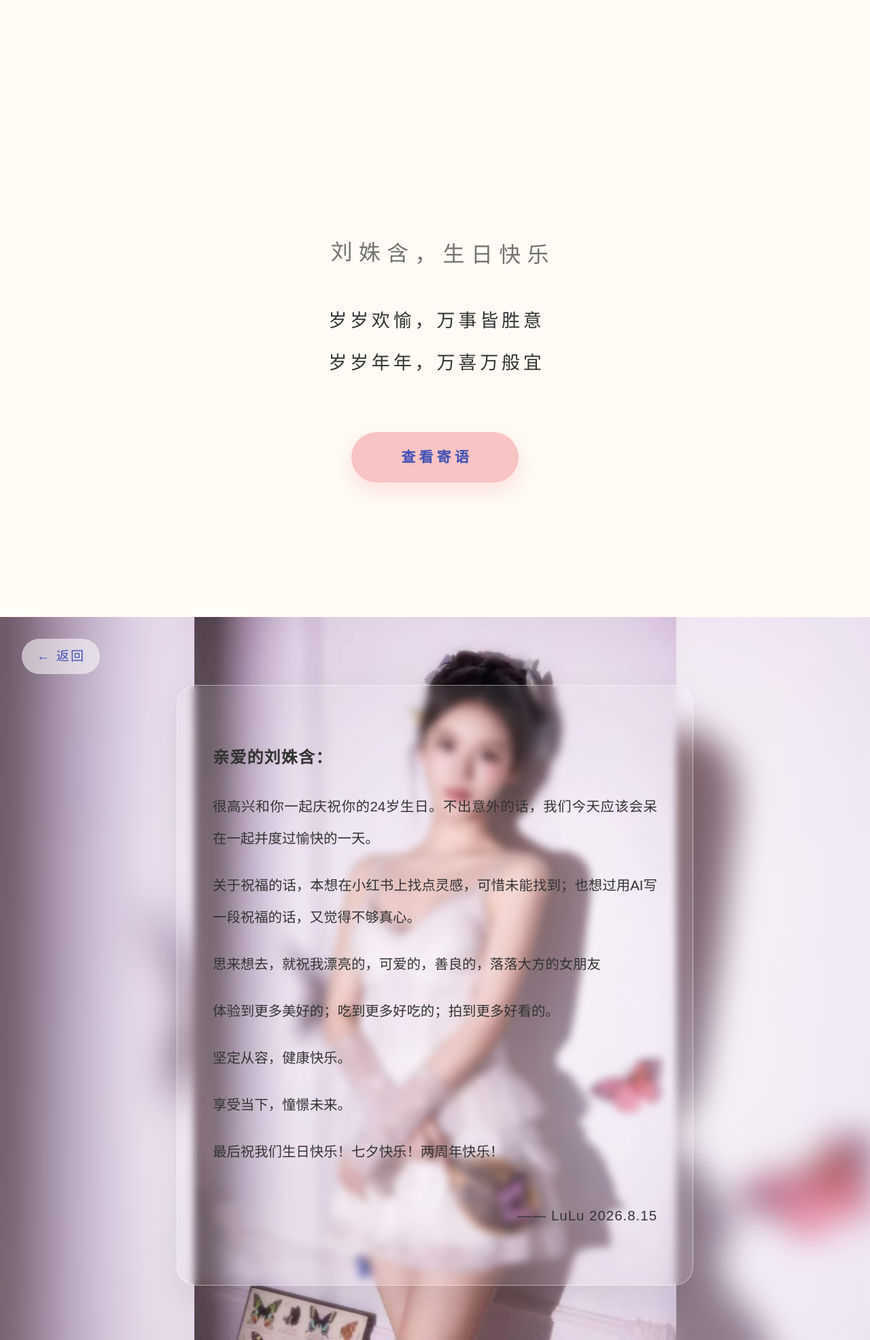
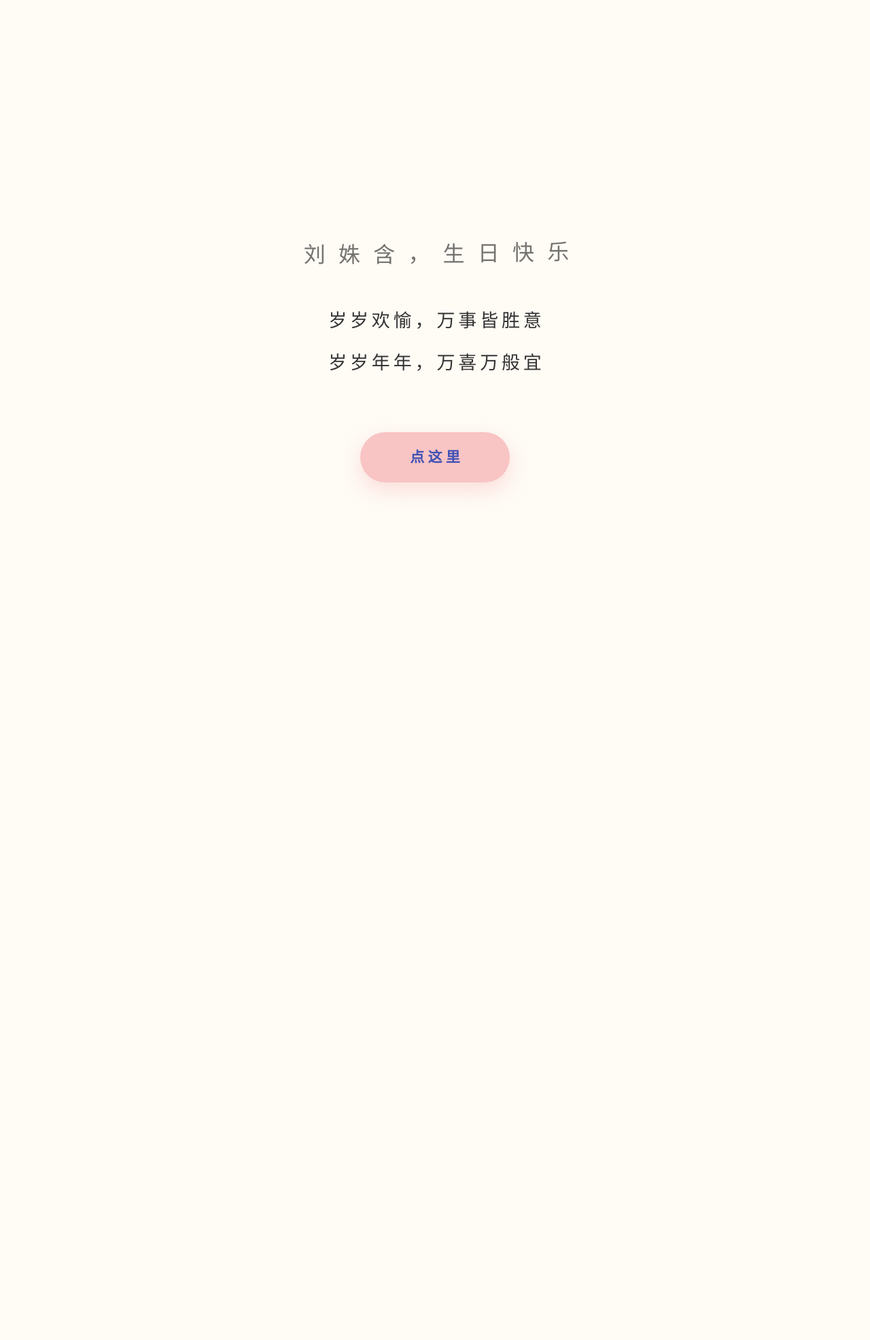
Before and after one commit to lixun1234/lixun1234.github.io, an MkDocs documentation site: the page built from docs/index.md, in a window 1280 px wide. Shown: the whole page at 68% size. Built offline with MkDocs 1.6.1 and Material for MkDocs 9.7.7, drawn with Linux system fonts in a browser that asks for light colours; after the commit the page ends 908 px from its top, so only the background shows below that; some of the changed lines change nothing that is shown.

Commit message:
feat: 换页淡入淡出动画，打字机字距全程一致消除卡顿，背景图单层显示

```diff
--- a/docs/index.md
+++ b/docs/index.md
@@ -18,7 +18,7 @@
   <p class="home-sub sub-2">岁岁年年，万喜万般宜</p>
 
   <!-- 按钮：点击后平滑滚动到下方寄语模块 -->
-  <a class="home-enter" href="#message">查看寄语</a>
+  <a class="home-enter" href="#message">点这里</a>
 
 </div>
 
--- a/docs/javascripts/home.js
+++ b/docs/javascripts/home.js
@@ -1,103 +1,102 @@
 (function () {
   "use strict";
 
-  var DURATION = 700;
-
   /* ============================================================
      打字机效果：主文案逐字显现 + 粉色光标
+     所有字从一开始就占据最终位置（字间距全程不变，无卡顿），
+     由 JS 逐个显示；打字完成后每个字依次延迟进入缓慢循环跳动
      ============================================================ */
   var titleEl = document.getElementById("home-title");
   if (titleEl) {
     var fullText = titleEl.textContent.replace(/\s+/g, "");
+    var chars = fullText.split("");
     var caret = document.createElement("span");
     caret.className = "caret";
-    var typed = 0;
+
+    /* 字间距改由 .jump-char 的 margin 控制，关闭父级 letter-spacing
+       （CSS 中保留 letter-spacing 作为无 JS 时的兜底） */
+    titleEl.style.letterSpacing = "0";
     titleEl.textContent = "";
 
-    /* 打字完成后：每个字包成 span，依次延迟触发缓慢循环跳动（波浪效果） */
-    function animateJump() {
-      var chars = fullText.split("");
-      titleEl.textContent = "";
+    var spans = [];
     for (var i = 0; i < chars.length; i++) {
       var s = document.createElement("span");
       s.className = "jump-char";
       s.style.animationDelay = i * 90 + "ms";
       s.textContent = chars[i];
       titleEl.appendChild(s);
+      spans.push(s);
     }
     titleEl.appendChild(caret);
+
+    /* 逐个显示：光标跟随在当前字之后（spans 提前占位，字距不变） */
+    var typed = 0;
+    var timer = setInterval(function () {
+      if (typed < spans.length) {
+        spans[typed].style.visibility = "visible";
+        titleEl.insertBefore(caret, spans[typed + 1] || null);
+        typed += 1;
+      } else {
+        clearInterval(timer);
         titleEl.classList.add("jump");
-    }
-
-    var timer = setInterval(function () {
-      typed += 1;
-      titleEl.textContent = fullText.slice(0, typed);
-      titleEl.appendChild(caret);
-      if (typed >= fullText.length) {
-        clearInterval(timer);
-        animateJump();
       }
     }, 320);
   }
 
   /* ============================================================
-     柔和缓动滚动（约 0.7s，三次缓动）
+     页面切换：主页 / 寄语 仅通过按钮互相切换（带淡出淡入动画）
      ============================================================ */
-  function smoothScrollTo(targetY) {
-    var startY = window.pageYOffset || document.documentElement.scrollTop;
-    var diff = targetY - startY;
-    var start = null;
+  var FADE_MS = 450;
+  var homeEl = document.getElementById("home");
+  var msgEl = document.getElementById("message");
+  var card = document.querySelector(".msg-card");
 
-    function step(ts) {
-      if (start === null) start = ts;
-      var p = Math.min((ts - start) / DURATION, 1);
-      var ease =
-        p < 0.5
-          ? 4 * p * p * p
-          : 1 - Math.pow(-2 * p + 2, 3) / 2;
-      window.scrollTo(0, startY + diff * ease);
-      if (p < 1) requestAnimationFrame(step);
+  function fadeOut(el, done) {
+    el.classList.remove("page-fade-in");
+    el.classList.add("page-fade-out");
+    setTimeout(done, FADE_MS);
   }
 
-    requestAnimationFrame(step);
+  function fadeIn(el) {
+    el.classList.remove("page-fade-out");
+    void el.offsetWidth;
+    el.classList.add("page-fade-in");
   }
 
-  function bindScroll(selector) {
-    var links = document.querySelectorAll(selector);
-    for (var i = 0; i < links.length; i++) {
-      links[i].addEventListener("click", function (e) {
-        var href = this.getAttribute("href");
-        var target = document.querySelector(href);
-        if (!target) return;
-        e.preventDefault();
-        smoothScrollTo(target.getBoundingClientRect().top + window.pageYOffset);
+  function showMessage() {
+    fadeOut(homeEl, function () {
+      homeEl.style.display = "none";
+      msgEl.style.display = "flex";
+      fadeIn(msgEl);
+      if (card) {
+        card.classList.remove("in-view");
+        void card.offsetWidth;
+        card.classList.add("in-view");
+      }
     });
   }
+
+  function showHome() {
+    fadeOut(msgEl, function () {
+      msgEl.style.display = "none";
+      homeEl.style.display = "flex";
+      fadeIn(homeEl);
+    });
   }
 
-  bindScroll(".home-enter");
-  bindScroll(".msg-back");
+  var enterBtn = document.querySelector(".home-enter");
+  if (enterBtn) {
+    enterBtn.addEventListener("click", function (e) {
+      e.preventDefault();
+      showMessage();
+    });
+  }
 
-  /* ============================================================
-     寄语卡片：滚动进入视口时柔和淡入上浮
-     ============================================================ */
-  var card = document.querySelector(".msg-card");
-  if (card) {
-    if ("IntersectionObserver" in window) {
-      var io = new IntersectionObserver(
-        function (entries) {
-          entries.forEach(function (entry) {
-            if (entry.isIntersecting) {
-              card.classList.add("in-view");
-              io.disconnect();
-            }
+  var backBtn = document.querySelector(".msg-back");
+  if (backBtn) {
+    backBtn.addEventListener("click", function (e) {
+      e.preventDefault();
+      showHome();
     });
-        },
-        { threshold: 0.2 }
-      );
-      io.observe(card);
-    } else {
-      card.classList.add("in-view");
-    }
   }
 })();
--- a/docs/stylesheets/extra.css
+++ b/docs/stylesheets/extra.css
@@ -101,9 +101,17 @@
   }
 }
 
-/* 打字完成后的缓慢循环跳动：每个字轻轻起伏，依次错开形成波浪 */
+/* 打字机的字：从一开始就占用最终位置、默认隐藏，由 JS 逐个显现；
+   字间距改用 margin 控制，打字全程与完成后完全一致，避免间距跳变 */
+.home-title .jump-char {
+  display: inline-block;
+  margin-right: 0.3em;
+  visibility: hidden;
+}
+
+/* 打字完成后：每个字依次延迟触发缓慢循环跳动（波浪效果） */
 .home-title.jump .jump-char {
-  display: inline-block;
+  visibility: visible;
   animation: char-jump 2.2s ease-in-out infinite;
 }
 
@@ -193,39 +201,58 @@
 }
 
 /* ============================================================
-   寄语模块：一屏高度，完整显示背景图
-   ※ 背景图替换位置：下方 ::before 与 ::after 两处 url() 都要改，
+   换页动画：淡出 + 轻微缩小，淡入 + 轻微放大
+   ============================================================ */
+.page-fade-out {
+  animation: page-fade-out 0.45s ease forwards;
+}
+
+@keyframes page-fade-out {
+  from {
+    opacity: 1;
+    transform: scale(1);
+  }
+  to {
+    opacity: 0;
+    transform: scale(0.96);
+  }
+}
+
+.page-fade-in {
+  animation: page-fade-in 0.45s ease forwards;
+}
+
+@keyframes page-fade-in {
+  from {
+    opacity: 0;
+    transform: scale(0.96);
+  }
+  to {
+    opacity: 1;
+    transform: scale(1);
+  }
+}
+
+/* ============================================================
+   寄语模块：一屏高度，完整显示一张背景图
+   ※ 背景图替换位置：下方 .message-section::after 的 url()，
      把 "../images/letter/0815.jpg" 换成你自己的图片路径即可
-     （支持 jpg / png / svg，任意比例都可以）
-     ::before = 模糊铺底（自动填满两侧空白，让图片无缝融入页面）
-     ::after  = 完整原图（contain 不裁切、居中显示）
+     （支持 jpg / png / svg，任意比例都可以，居中完整显示不裁切）
    ============================================================ */
 .message-section {
   position: relative;
   box-sizing: border-box;
+  display: none;
   min-height: 100vh;
   min-height: 100svh;
-  display: flex;
   flex-direction: column;
   align-items: center;
   justify-content: center;
   padding: 5rem 1.5rem 4rem;
-  overflow: hidden;
   background-color: #f7efe9;
 }
 
-/* ↓↓↓↓ 背景图替换位置①：模糊铺底层（复制粘贴成你的图片路径） ↓↓↓↓ */
-.message-section::before {
-  content: "";
-  position: absolute;
-  inset: -2.5rem;
-  z-index: 0;
-  pointer-events: none;
-  background: url("../images/letter/0815.jpg") center / cover no-repeat;
-  filter: blur(24px);
-}
-
-/* ↓↓↓↓ 背景图替换位置②：完整原图层（复制粘贴成你的图片路径） ↓↓↓↓ */
+/* ↓↓↓↓ 背景图替换位置：完整原图（contain 不裁切、居中显示） ↓↓↓↓ */
 .message-section::after {
   content: "";
   position: absolute;
```
Lines whose indentation alone changed are shown as unchanged.
